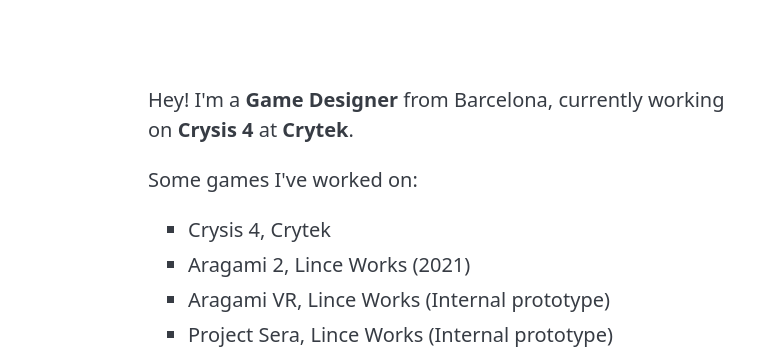
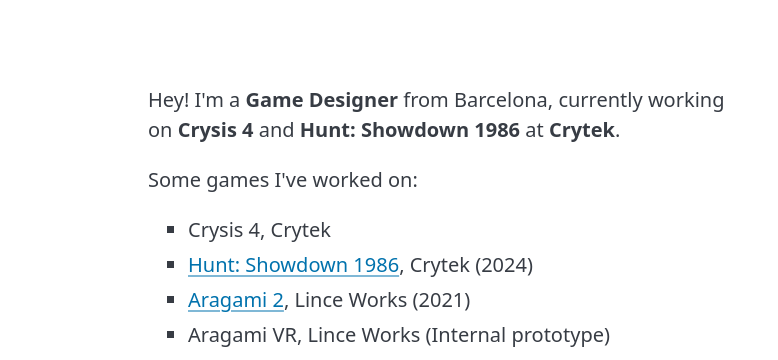
Before and after one commit to dacaes/dacaes.github.io, a plain HTML site: page index.html in a window 1280 px wide. Shown: the top 360 px of the page, 502-1280 px from the left. Drawn offline with nearby package versions, Linux system fonts and the light colour scheme.

Commit message:
Update index.html

```diff
--- a/index.html
+++ b/index.html
@@ -18,11 +18,12 @@
 				<h3>I do (video) games.</h3>
 			</div>
 			<div>
-				<p>Hey! I&#39;m a <b>Game Designer</b> from Barcelona, currently working on <b>Crysis 4</b> at <b>Crytek</b>.</p>
+				<p>Hey! I&#39;m a <b>Game Designer</b> from Barcelona, currently working on <b>Crysis 4</b> and <b>Hunt: Showdown 1986</b> at <b>Crytek</b>.</p>
 				<p>Some games I&#39;ve worked on:</p>
 				<ul>
 				<li>Crysis 4, Crytek</li>
-				<li>Aragami 2, Lince Works (2021)</li>
+				<li><a href="https://store.steampowered.com/app/594650/Hunt_Showdown_1896/">Hunt: Showdown 1986</a>, Crytek (2024)</li>
+				<li><a href="https://store.steampowered.com/app/1158370/Aragami_2/">Aragami 2</a>, Lince Works (2021)</li>
 				<li>Aragami VR, Lince Works (Internal prototype)</li>
 				<li>Project Sera, Lince Works (Internal prototype)</li>
 				<li>Reservoir Dogs: Bloody Days (2017)</li>
```
